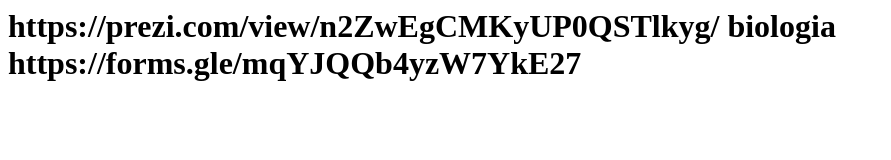
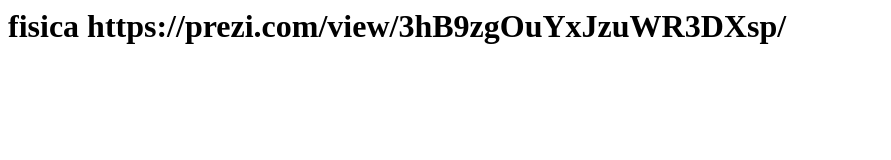
Before and after one commit to setcvar/setcvar.github.io, a plain HTML site: page index.html in a window 1280 px wide. Shown: the whole page, without its empty margins (0-891 px from the left). Drawn offline with Linux system fonts and the light colour scheme.

Commit message:
Update index.html

```diff
--- a/index.html
+++ b/index.html
@@ -1,6 +1,5 @@
 <h1>
   <b>
-    https://prezi.com/view/n2ZwEgCMKyUP0QSTlkyg/
-    biologia https://forms.gle/mqYJQQb4yzW7YkE27
+    fisica https://prezi.com/view/3hB9zgOuYxJzuWR3DXsp/
   </b>
 </h1>
```
